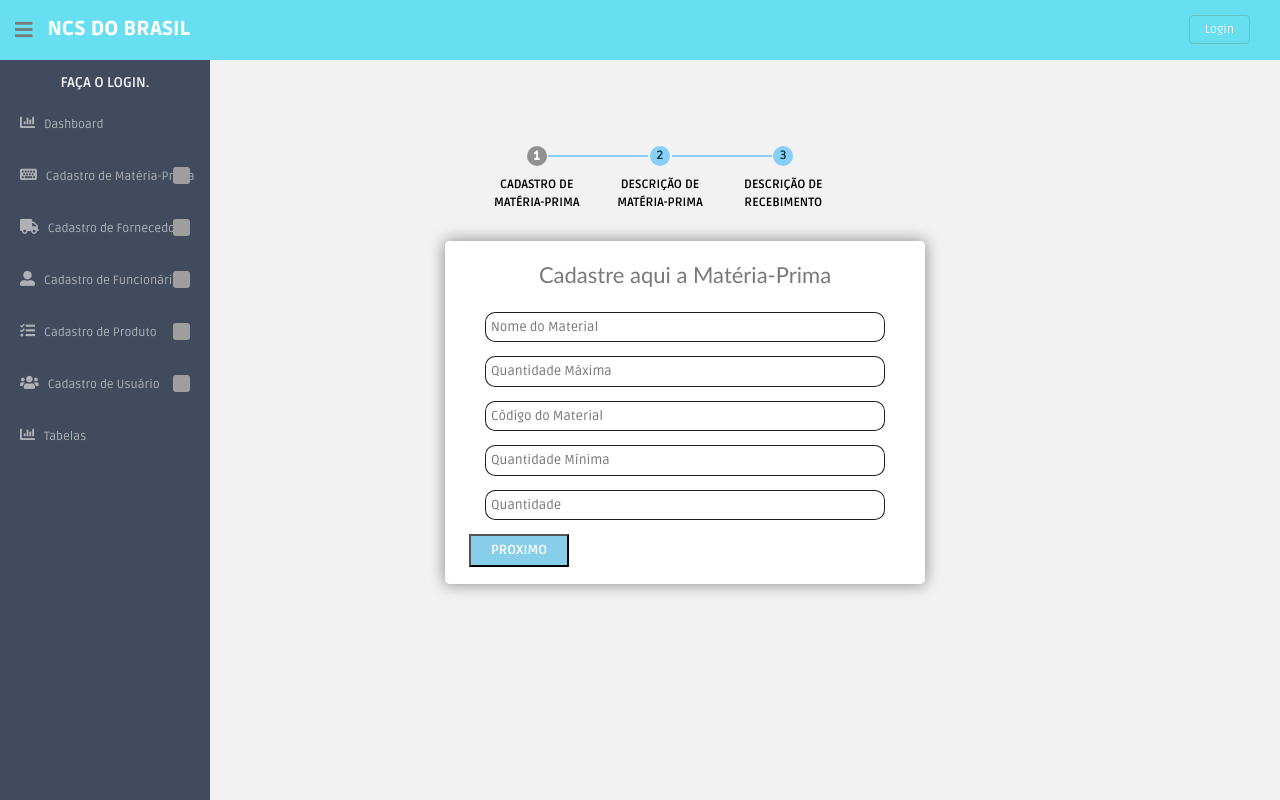
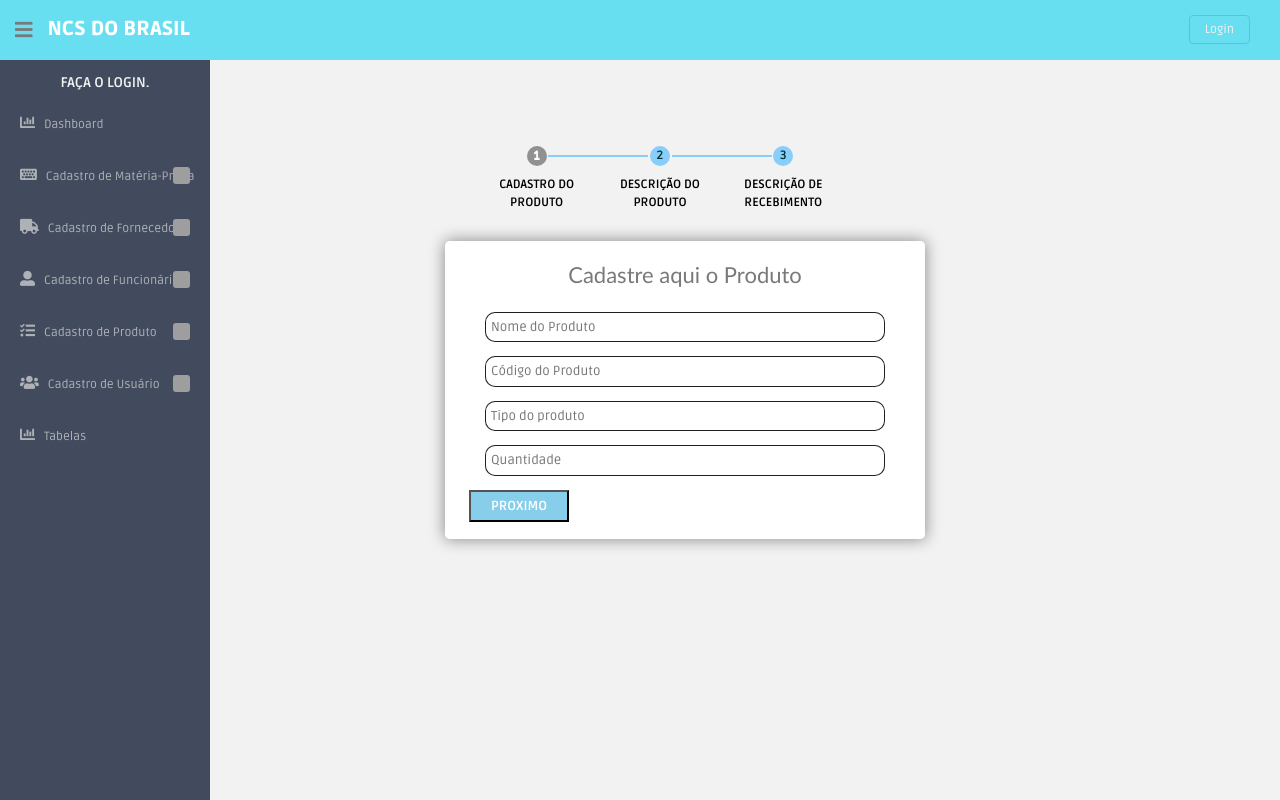
Before and after one commit to victor-freitas/ProjetoNCS, a Django app: page /cad_produto/ in a window 1280 px wide. Run offline with Django 3.2, Linux system fonts and the light colour scheme; parts of the project's set-up code (start-up, migrations or seed data) failed here and were passed over; some libraries are stand-ins or nearby versions; grey boxes are pictures that could not be loaded.

Commit message:
novos upload aos templates

```diff
--- a/application/settings.py
+++ b/application/settings.py
@@ -28,7 +28,8 @@ SECRET_KEY = config('SECRET_KEY')
 # SECURITY WARNING: don't run with debug turned on in production!
 DEBUG = config('DEBUG', default=False, cast=bool)
 
-ALLOWED_HOSTS =['projeto-matrix.herokuapp.com']
+ALLOWED_HOSTS = ['projeto-matrix.herokuapp.com']
+ALLOWED_HOSTS = []
 
 #https://projeto-matrix.herokuapp.com/ | https://git.heroku.com/projeto-matrix.git
 
--- a/templates/cad_produto.html
+++ b/templates/cad_produto.html
@@ -9,39 +9,41 @@
 </br>
 </br>
   <ul id="progress">
-    <li class="ativo">Cadastro de Matéria-Prima</li>
-    <li>Descrição de Matéria-Prima</li>
+    <li class="ativo">Cadastro do Produto</li>
+    <li>Descrição do Produto</li>
     <li>Descrição de Recebimento</li>
   </ul>
   <fieldset>
-      <h3>Cadastre aqui a Matéria-Prima</h3>
-      <input type="text" name="nome" placeholder="Nome do Material"/>
-      <input type="text" name="quantidade_max" placeholder="Quantidade Máxima"/>
-      <input type="text" name="id" placeholder="Código do Material"/>
-      <input type="text" name="quantidade_min" placeholder="Quantidade Mínima"/>
+      <h3>Cadastre aqui o Produto</h3>
+      <input type="text" name="nome" placeholder="Nome do Produto"/>
+      <input type="text" name="id" placeholder="Código do Produto"/>
+      <input type="text" name="id_tipo" placeholder="Tipo do produto"/>
       <input type="text" name="quantidade" placeholder="Quantidade"/>
+      <!-- acrescentar quantidade minima e maxima
+           acrescentar as funcionalidades de cada campo.-->
+
       </br>
-      <input type="submit" name="next" class="next acao" value="Proximo"/>
+      <input type="button" name="next" class="next acao" value="Proximo"/>
   </fieldset>
 
   <fieldset>
-      <h3>Descrição de Matéria-Prima</h3>
+      <h3>Descreva o Produto</h3>
+      <input type="text" name="forma_emb" placeholder="Tipo de Embalagem"/>
+      <input type="text" name="peso" placeholder="Peso"/>
       <input type="text" name="unid_medida" placeholder="Unidade de Medida"/>
-        <input type="text" name="forma_emb" placeholder="Tipo de Embalagem"/>
-      <input type="text" name="peso" placeholder="Peso"/>
       <input type="text" name="desc_produto" placeholder="Descrição"/>
       </br>
-      <input type="submit" name="prev" class="prev acao" value="Anterior"/>
-      <input type="submit" name="next" class="next acao" value="Proximo"/>
+      <input type="button" name="prev" class="prev acao" value="Anterior"/>
+      <input type="button" name="next" class="next acao" value="Proximo"/>
    </fieldset>
 
    <fieldset>
-      <h3>Recebimento de Matéria-Prima</h3>
+      <h3>Recebimento de Produto</h3>
       <input type="text" name="data_recebimento" placeholder="Data de Recebimento"/>
-      <input type="text" name="id" placeholder="Código de Fornecedor"/>
+      <input type="text" name="preco" placeholder="Valor do Produto"/>
       </br>
-      <input type="submit" name="prev" class="prev acao" value="Anterior"/>
-      <input type="submit" name="next" class="next acao" value="Proximo"/>
+      <input type="button" name="prev" class="prev acao" value="Anterior"/>
+      <input type="submit" name="next" class="next acao" value="Enviar"/>
     </fieldset>
 
 </form>
```
Also changed, not shown: templates/cad_materia_prima.html (+7 -7 lines), templates/fornecedor.html (+11 -13 lines).
